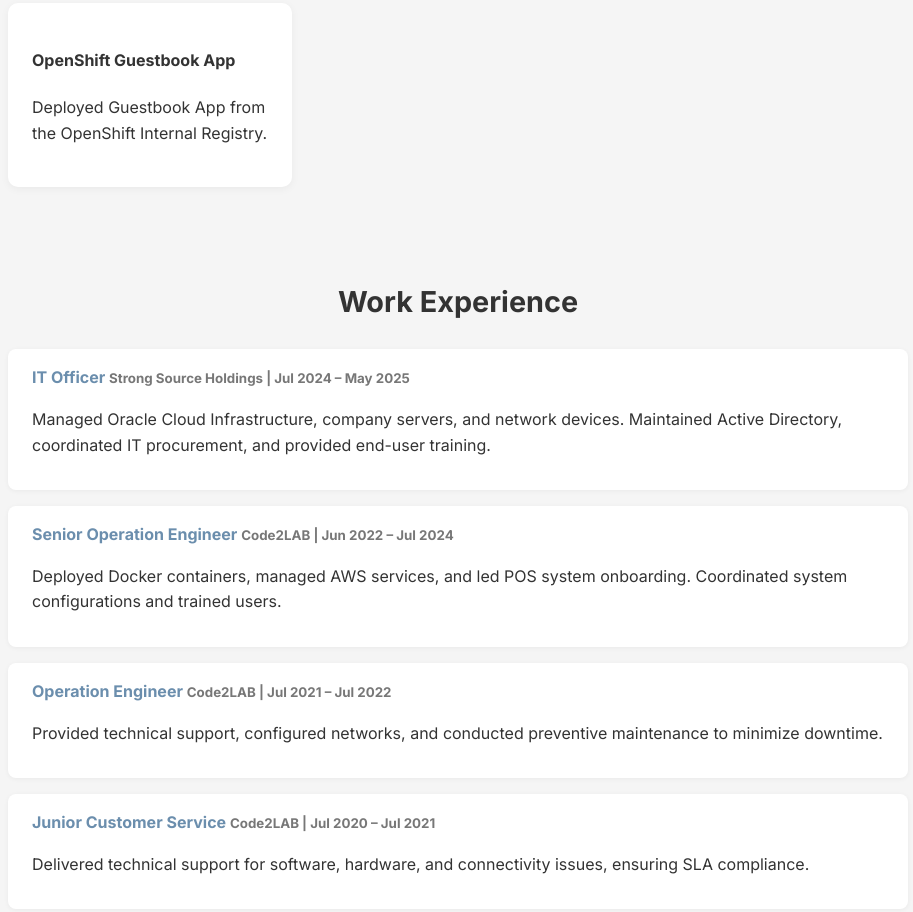
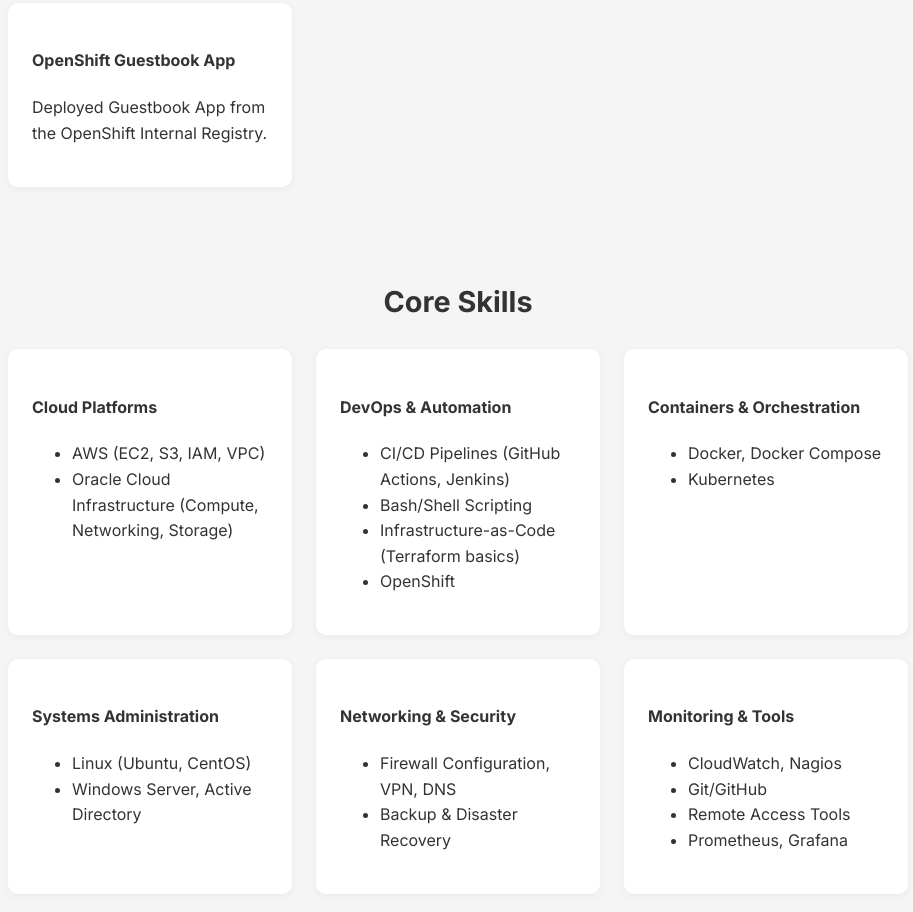
Before and after one commit to Lucas-DevOps17/portfolio, a plain HTML site: page index.html in a window 1280 px wide. Shown: the part 953-1865 px from the top of the page, without its empty margins (182-1095 px from the left). Drawn offline with Linux system fonts and the light colour scheme.

Commit message:
Update index.html

```diff
--- a/index.html
+++ b/index.html
@@ -112,7 +112,7 @@
             text-align: center;
         }
 
-        /* Projects Section */
+        /* Grid Layout */
         .projects {
             display: grid;
             grid-template-columns: repeat(auto-fit, minmax(250px, 1fr));
@@ -175,6 +175,7 @@
     <nav>
         <a href="#about">About</a>
         <a href="#projects">Projects</a>
+        <a href="#skills">Skills</a>
         <a href="#experience">Experience</a>
         <a href="#resume">Resume</a>
         <a href="#contact">Contact</a>
@@ -184,7 +185,7 @@
 <!-- Hero Section -->
 <section class="hero fade-in" id="about">
     <img src="viber_image_2025-08-12_23-49-55-129.jpg" alt="Aung Ko Myat Photo">
-    <h2>Hi, I'm Aung Ko Myat</h2>
+    <h2>Hi, I'm Lucas aka Aung Ko Myat</h2>
     <p>DevOps Engineer with 3+ years of IT infrastructure, cloud services, and automation experience. Skilled in AWS, OCI, Docker, and CI/CD pipelines.</p>
     <a href="#projects" class="btn">View My Work</a>
 </section>
@@ -208,6 +209,59 @@
         <div class="card">
             <h4>OpenShift Guestbook App</h4>
             <p>Deployed Guestbook App from the OpenShift Internal Registry.</p>
+        </div>
+    </div>
+</div>
+
+<!-- Core Skills Section -->
+<div class="container fade-in" id="skills">
+    <h3 class="section-title">Core Skills</h3>
+    <div class="projects">
+        <div class="card">
+            <h4>Cloud Platforms</h4>
+            <ul>
+                <li>AWS (EC2, S3, IAM, VPC)</li>
+                <li>Oracle Cloud Infrastructure (Compute, Networking, Storage)</li>
+            </ul>
+        </div>
+        <div class="card">
+            <h4>DevOps & Automation</h4>
+            <ul>
+                <li>CI/CD Pipelines (GitHub Actions, Jenkins)</li>
+                <li>Bash/Shell Scripting</li>
+                <li>Infrastructure-as-Code (Terraform basics)</li>
+                <li>OpenShift</li>
+            </ul>
+        </div>
+        <div class="card">
+            <h4>Containers & Orchestration</h4>
+            <ul>
+                <li>Docker, Docker Compose</li>
+                <li>Kubernetes</li>
+            </ul>
+        </div>
+        <div class="card">
+            <h4>Systems Administration</h4>
+            <ul>
+                <li>Linux (Ubuntu, CentOS)</li>
+                <li>Windows Server, Active Directory</li>
+            </ul>
+        </div>
+        <div class="card">
+            <h4>Networking & Security</h4>
+            <ul>
+                <li>Firewall Configuration, VPN, DNS</li>
+                <li>Backup & Disaster Recovery</li>
+            </ul>
+        </div>
+        <div class="card">
+            <h4>Monitoring & Tools</h4>
+            <ul>
+                <li>CloudWatch, Nagios</li>
+                <li>Git/GitHub</li>
+                <li>Remote Access Tools</li>
+                <li>Prometheus, Grafana</li>
+            </ul>
         </div>
     </div>
 </div>
```
